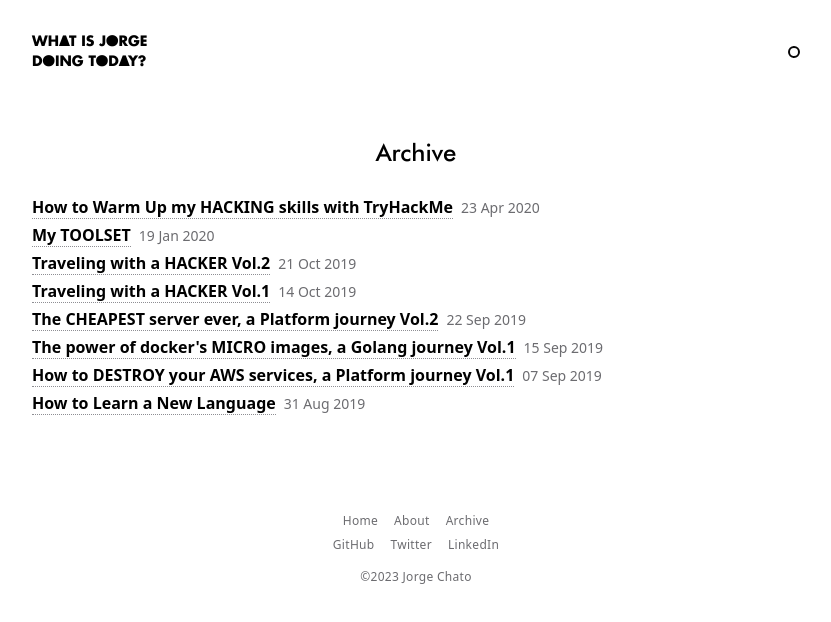
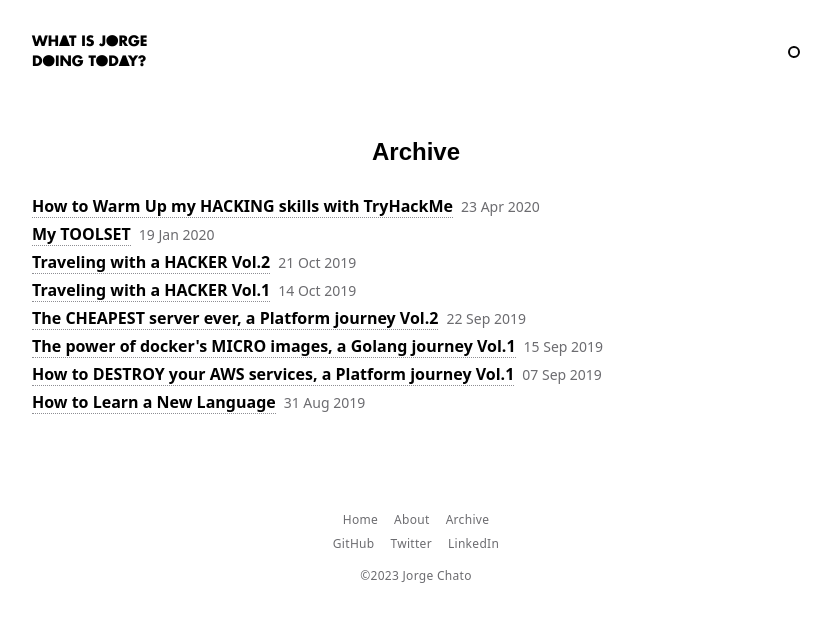
Before and after one commit to jorgechato/whatisjorgedoing.today, a Next.js app: page /archive in a window 1280 px wide. Shown: the top 622 px of the page, without its empty margins (224-1055 px from the left). Built offline with nearby package versions, Linux system fonts and the light colour scheme.

Commit message:
UPDATE font size

```diff
--- a/app/archive/page.tsx
+++ b/app/archive/page.tsx
@@ -9,10 +9,8 @@ export const metadata = {
 export default function Home() {
     return (
         <>
-            <h1 className="text-2xl mb-6 text-center">
-                <span className={H1Font.className}>
-                    Archive
-                </span>
+            <h1 className={`text-2xl mb-6 text-center ${H1Font.className}`} style={{ fontWeight: 'bold' }}>
+                Archive
             </h1>
             <ArticleList />
         </>
```
